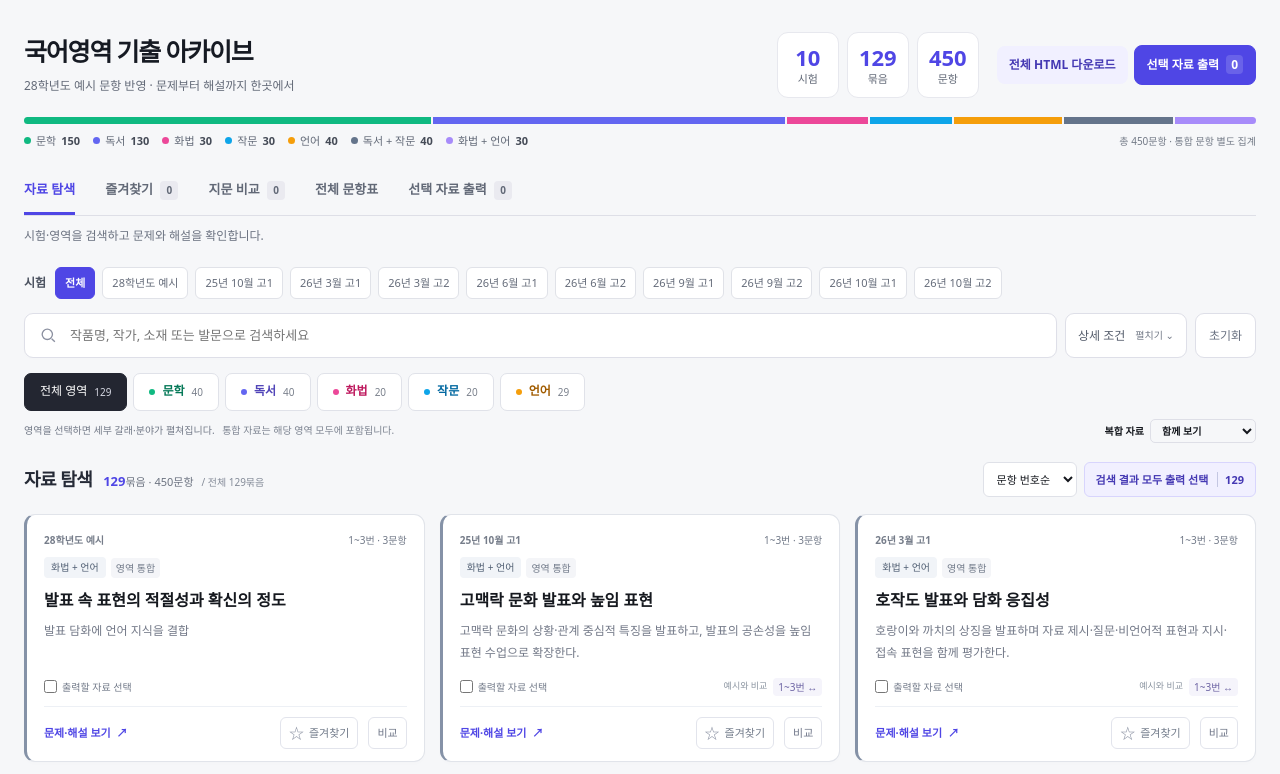
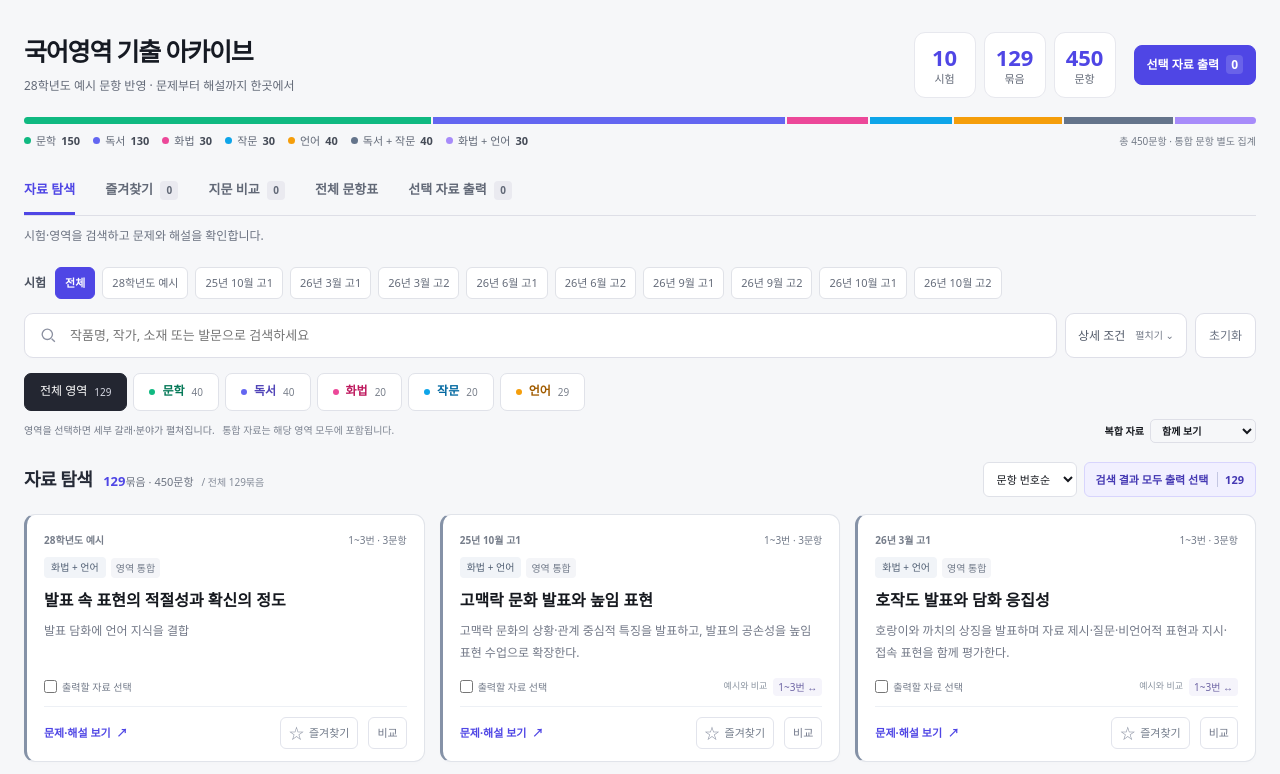
Before and after one commit to KKW-web/Korean-Test-Archive, a plain HTML site: page index.html in a window 1280 px wide. Shown: the top 774 px of the page. Drawn offline with Linux system fonts and the light colour scheme.

Commit message:
Remove website download button and require matching HTML delivery on updates

```diff
--- a/index.html
+++ b/index.html
@@ -11,7 +11,7 @@
 <header class="top">
   <a class="brand" href="#browse" aria-label="국어영역 기출 아카이브 처음으로"><span><b>국어영역 기출 아카이브</b><small>28학년도 예시 문항 반영 · 문제부터 해설까지 한곳에서</small></span></a>
   <div id="stats" class="stats" aria-label="수록 자료"></div>
-  <div class="top-actions"><a class="button secondary" href="korean_exam_archive.html" download>전체 HTML 다운로드</a><button id="printBtn" class="button primary">선택 자료 출력 <span id="collectionCountTop">0</span></button></div>
+  <div class="top-actions"><button id="printBtn" class="button primary">선택 자료 출력 <span id="collectionCountTop">0</span></button></div>
 </header>
 <section id="archiveOverview" class="archive-overview" aria-label="수록 문항의 영역별 구성"></section>
 <nav class="view-nav" aria-label="자료 보기 방식"><button data-view="browse" class="active">자료 탐색</button><button data-view="favorites">즐겨찾기 <span id="favoritesCount">0</span></button><button data-view="compare">지문 비교 <span id="selectionCount">0</span></button><button data-view="table">전체 문항표</button><button data-view="collection">선택 자료 출력 <span id="collectionCount">0</span></button></nav>
```
Also changed, not shown: 1 other file.
